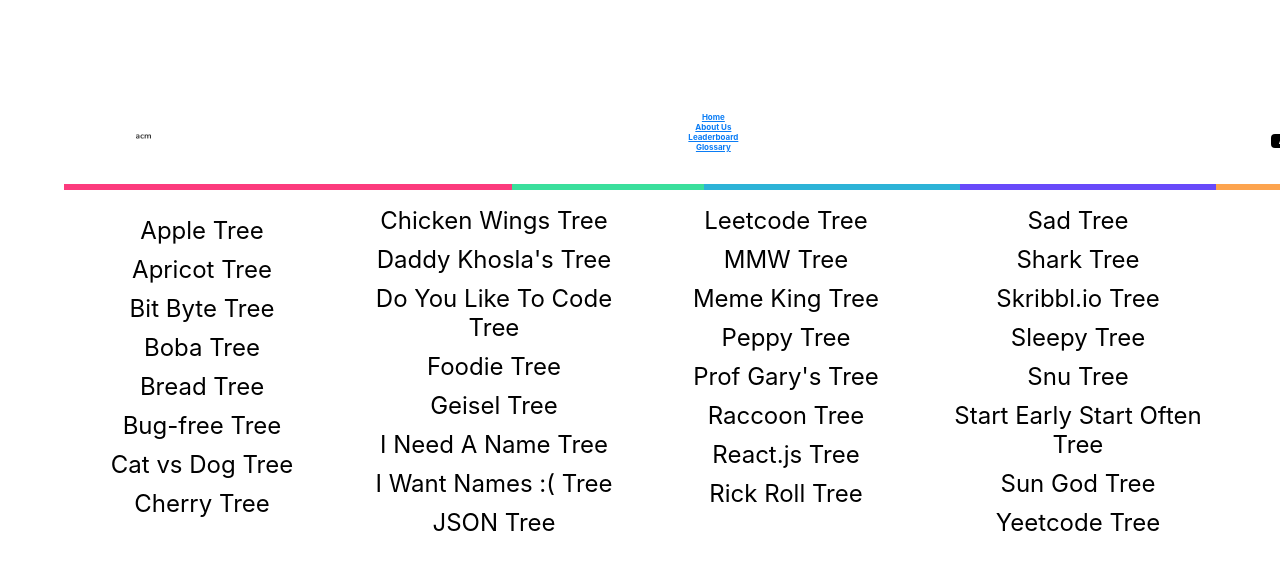
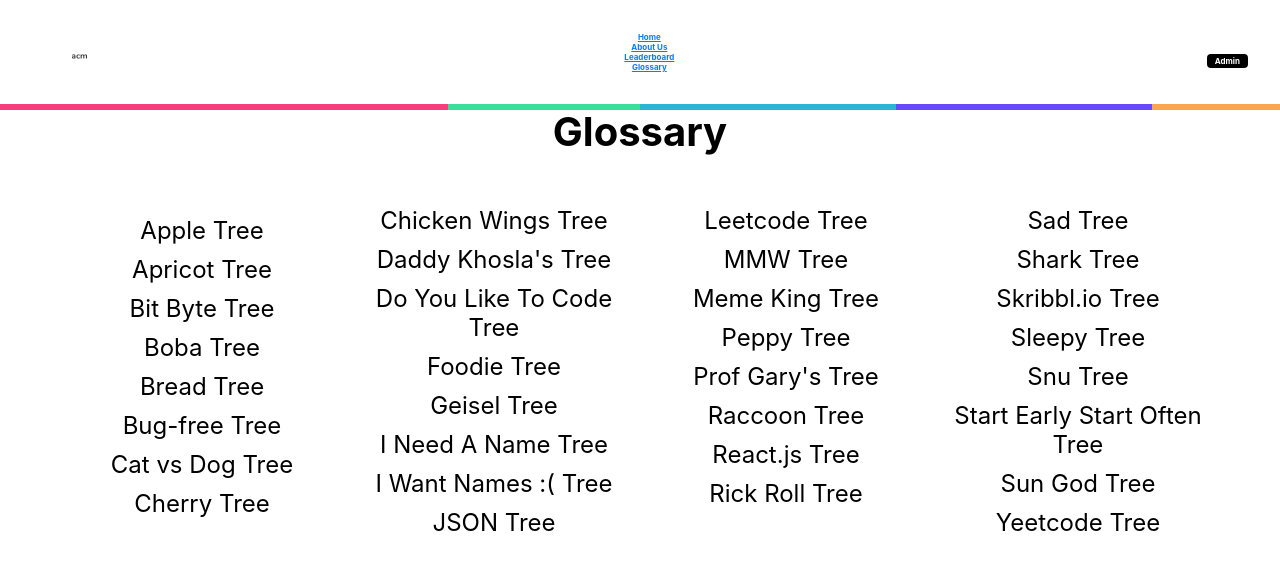
Before and after one commit to acmucsd-projects/green-team-frontend, a React (Create React App) app: page /glossary in a window 1280 px wide. Shown: the top 570 px of the page. Built offline with nearby package versions, Linux system fonts and the light colour scheme.

Commit message:
Fixed nav bar position issue

```diff
--- a/src/components/NavBar/style.css
+++ b/src/components/NavBar/style.css
@@ -52,6 +52,8 @@
   width: 10vw;
 }
 .fixed-nav {
+  top: 0px;
+  left: 0px;
   position: fixed;
   font-weight: bold;
   background-color: white;
```
